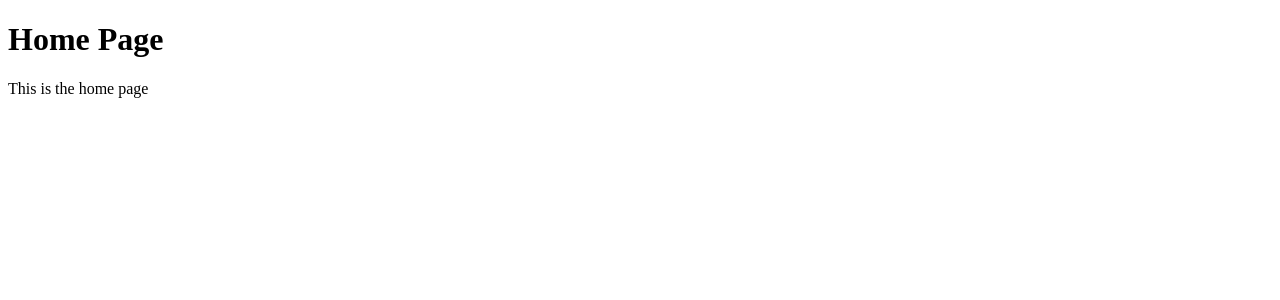
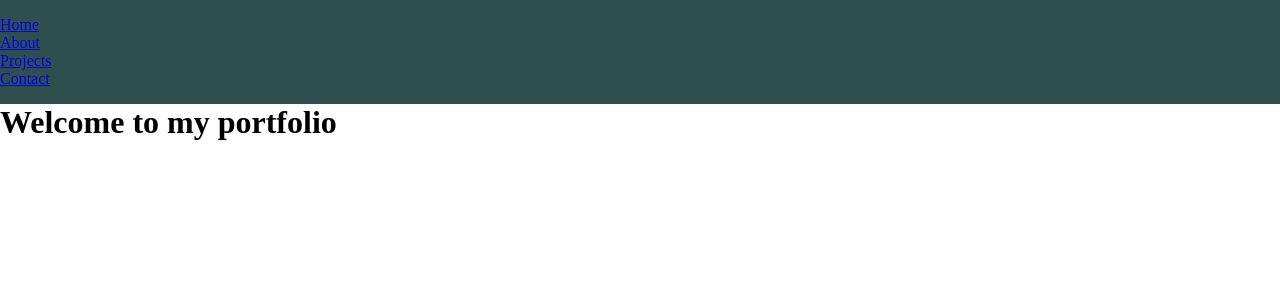
Before and after one commit to Modsia16/react-portfolio, a React (Create React App) app: page / in a window 1280 px wide. Shown: the top 300 px of the page. Built offline with nearby package versions, Linux system fonts and the light colour scheme.

Commit message:
nav bar created and global styles started

```diff
--- a/package.json
+++ b/package.json
@@ -8,7 +8,9 @@
     "@testing-library/user-event": "^12.8.3",
     "react": "^17.0.2",
     "react-dom": "^17.0.2",
+    "react-router-dom": "^6.0.2",
     "react-scripts": "4.0.3",
+    "styled-components": "^5.3.3",
     "web-vitals": "^1.1.2"
   },
   "scripts": {
--- a/public/index.html
+++ b/public/index.html
@@ -24,7 +24,7 @@
       work correctly both with client-side routing and a non-root public URL.
       Learn how to configure a non-root public URL by running `npm run build`.
     -->
-    <title>React App</title>
+    <title>Carina Diaz Portfolio</title>
   </head>
   <body>
     <noscript>You need to enable JavaScript to run this app.</noscript>
--- a/src/App.js
+++ b/src/App.js
@@ -1,11 +1,26 @@
 import React from "react";
+import { BrowserRouter as Router ,Routes ,Route } from "react-router-dom";
+import NavBar from "./components/NavBar";
 
-import Homepg from "./components/Homepg";
+//router for links
+import Home from "./pages/Home";
+import About from "./pages/About";
+import Projects from "./pages/Projects";
+import Contact from "./pages/Contact";
 
+//components, Switch was not working, changed to Routes and Route
 export default function App() {
     return (
-        <div>
-        <Homepg />
-        </div>
+        <>
+        <Router>
+        <NavBar />
+        <Routes>
+        <Route exact path="/about" element={<About/>}></Route>
+        <Route exact path="/projects" element={<Projects/>}></Route>
+        <Route exact path="/contact" element={<Contact/>}></Route>
+        <Route exact path="/" element={<Home/>}></Route>
+        </Routes>
+        </Router>
+        </>
     );
-    }
+}
--- a/src/components/Homepg.js
+++ /dev/null
@@ -1,24 +0,0 @@
-import React from "react";
-
-export default function Homepg() {
-
-    //can add styles here
-    // const style = {
-    //     backgroundColor: '#f4f4f4',
-    //     height: '100vh',
-    //     width: '100vw',
-    //     display: 'flex',
-    //     flexDirection: 'column',
-    //     justifyContent: 'center',
-    //     fontFamily: 'sans-serif',
-    //     fontSize: '2rem',
-    //     color: '#333',
-    //     textAlign: 'center',
-    // } add style={style} to the return statement div if directly using style
-    return (
-        <div className="container">
-        <h1>Home Page</h1>
-        <p>This is the home page</p>
-        </div>
-    );
-    }
--- /dev/null
+++ b/src/components/NavBar.js
@@ -0,0 +1,34 @@
+import React from "react";
+import { NavLink } from "react-router-dom";
+import styled from 'styled-components';
+
+const NavBarStyle = styled.div`
+    background-color: var(--dark-slate-grey);
+    z-index: 100;
+    left: 0;
+    width: 100%;
+    padding: 1rem 0;
+    display: inline-block;
+`;
+
+//NavLink from react router dom to create a link that is active when the user is on that page
+export default function NavBar() {
+    return(
+        <NavBarStyle>
+            <ul>
+                <li>
+                    <NavLink to="/">Home</NavLink>
+                </li>
+                <li>
+                    <NavLink to="/about">About</NavLink>
+                </li>
+                <li>
+                    <NavLink to="/projects">Projects</NavLink>
+                </li>
+                <li>
+                    <NavLink to="/contact">Contact</NavLink>
+                </li>
+            </ul>
+        </NavBarStyle>
+    )
+}
--- a/src/index.js
+++ b/src/index.js
@@ -1,6 +1,13 @@
 import React from 'react';
 import ReactDOM from 'react-dom';
 import App from './App';
+import GlobalStyle from './styles/GlobalStyle';
 //import 'bootstrap/dist/css/bootstrap.min.css';
 
-ReactDOM.render(<App />, document.getElementById('root'));
+ReactDOM.render(
+    <>
+<GlobalStyle />
+<App />
+</>,
+document.getElementById('root')
+);
--- /dev/null
+++ b/src/pages/About.js
@@ -0,0 +1,9 @@
+import React from 'react'
+
+export default function About() {
+    return (
+        <div>
+            <h1>About me</h1>
+        </div>
+    )
+}
--- /dev/null
+++ b/src/pages/Contact.js
@@ -0,0 +1,9 @@
+import React from 'react'
+// import 'react-router-dom'
+export default function Contact() {
+    return (
+        <div>
+            <h1>Contact me</h1>
+        </div>
+    )
+}
--- /dev/null
+++ b/src/pages/Home.js
@@ -0,0 +1,9 @@
+import React from 'react'
+// import 'react-router-dom'
+export default function Home() {
+    return (
+        <div>
+            <h1>Welcome to my portfolio</h1>
+        </div>
+    )
+}
--- /dev/null
+++ b/src/pages/Projects.js
@@ -0,0 +1,9 @@
+import React from 'react'
+
+export default function Projects() {
+    return (
+        <div>
+            <h1>My projects</h1>
+        </div>
+    )
+}
--- /dev/null
+++ b/src/styles/GlobalStyle.js
@@ -0,0 +1,24 @@
+import { createGlobalStyle } from 'styled-components';
+// initial global style start with NavBar - end with Footer
+const GlobalStyles = createGlobalStyle`
+    *{
+        padding: 0;
+        margin: 0;
+        box-sizing: border-box;
+    }
+    :root{
+        --white : #fff;
+        --black : #000;
+        --grey : #e1e1e1;
+        --light-grey : #f5f5f5;
+        --dark-grey : #333;
+        --red : #ff0000;
+        --dark-slate-grey : #2f4f4f;
+    }
+    ul, li {
+        list-style: none;
+        text-decoration: none;
+    }
+    `;
+
+    export default GlobalStyles;
```
Also changed, not shown: 2 other files (tests, documents, lock files or other folders).
